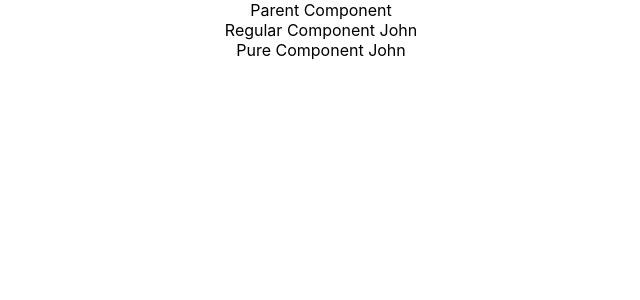
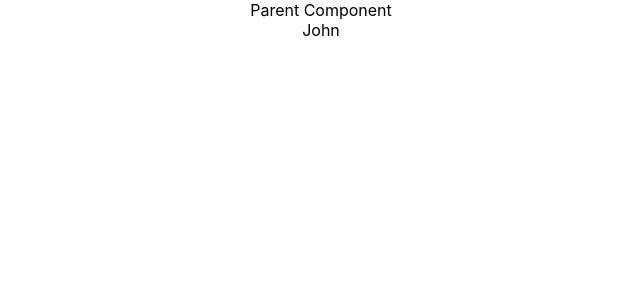
Before and after one commit to edwinisnow/react-basics, a React (Create React App) app: page / in a window 1280 px wide. Shown: the top 300 px of the page, without its empty margins (319-959 px from the left). Built offline with nearby package versions, Linux system fonts and the light colour scheme.

Commit message:
React Memo Components

```diff
--- /dev/null
+++ b/src/components/MemoComp.js
@@ -0,0 +1,12 @@
+import React from 'react'
+
+function MemoComp({ name }) {
+    console.log('Rendering Memo Component')
+    return (
+        <div>
+            {name}
+        </div>
+    )
+}
+
+export default React.memo(MemoComp);
--- a/src/components/ParentComp.js
+++ b/src/components/ParentComp.js
@@ -1,6 +1,7 @@
 import React, { Component } from 'react'
 import RegComp from './RegComp';
 import PureComp from './PureComp';
+import MemoComp from './MemoComp';
 
 class ParentComp extends Component {
 
@@ -25,8 +26,10 @@
         return (
             <div>
                 Parent Component
-                <RegComp name={this.state.name} />
-                <PureComp name={this.state.name} />
+                {/* <RegComp name={this.state.name} />
+                <PureComp name={this.state.name} /> */}
+
+                <MemoComp name={this.state.name} />
 
             </div>
         )
```
